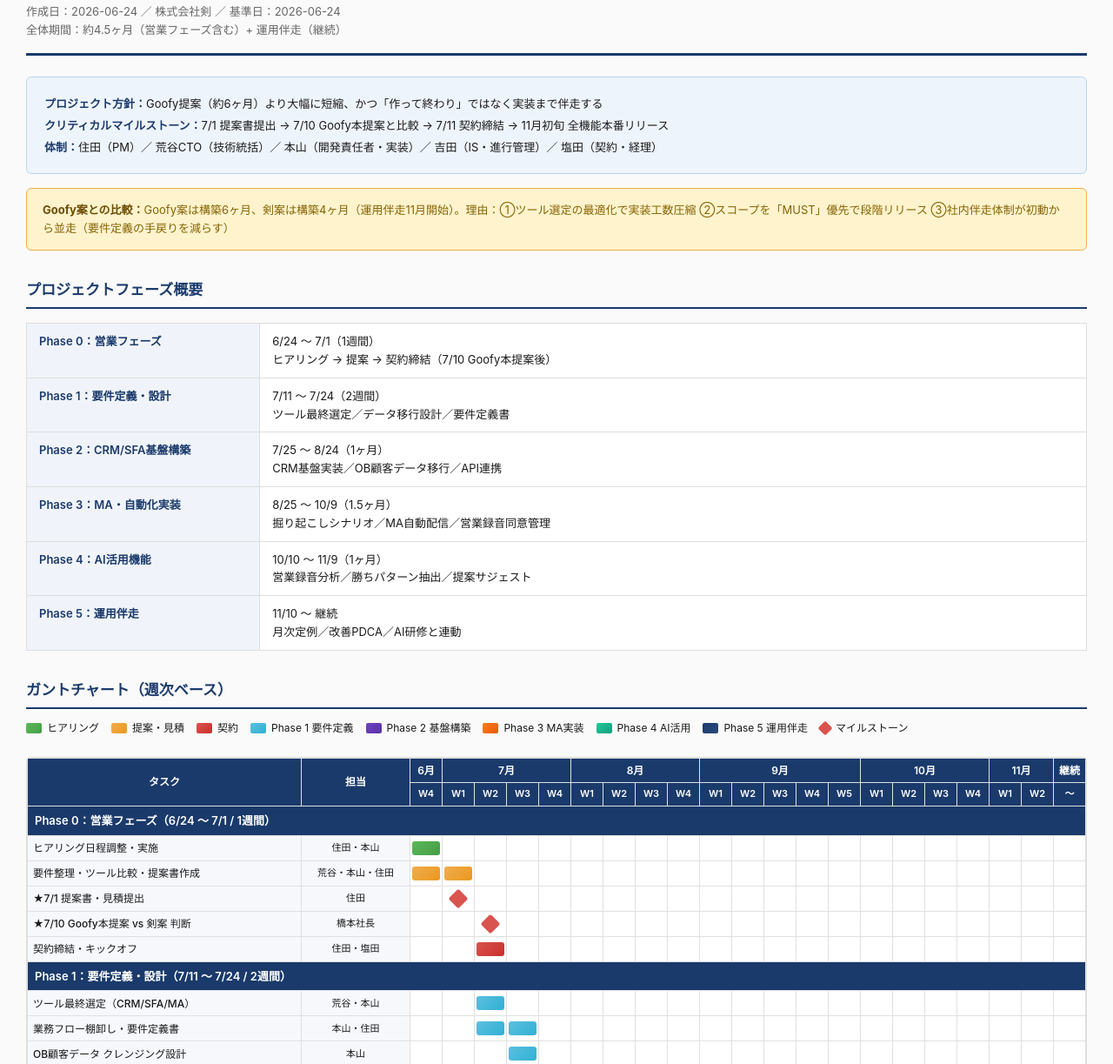
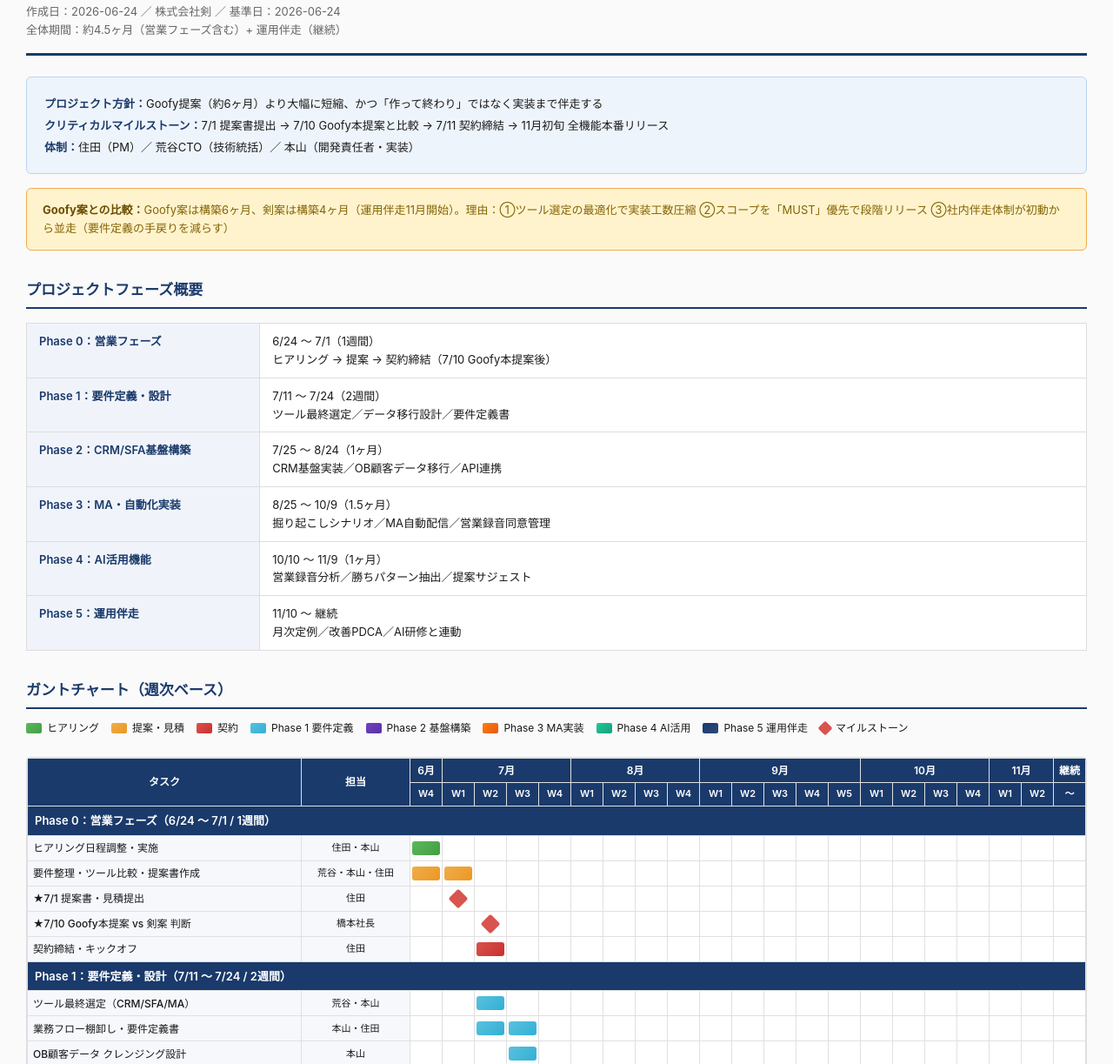
Before and after one commit to sryuma/jukan-sfa-crm-proposal, a plain HTML site: page 02_ガントチャート_住環境ジャパン_20260624.html in a window 1280 px wide. Shown: the part 71-1294 px from the top of the page at 87% size. Drawn offline with Linux system fonts and the light colour scheme.

Commit message:
体制から吉田・塩田を除外（住田・荒谷CTO・本山の3名体制に修正）

```diff
--- a/02_ガントチャート_住環境ジャパン_20260624.html
+++ b/02_ガントチャート_住環境ジャパン_20260624.html
@@ -69,7 +69,7 @@
 <div class="summary-box">
   <p><b>プロジェクト方針：</b>Goofy提案（約6ヶ月）より大幅に短縮、かつ「作って終わり」ではなく実装まで伴走する</p>
   <p><b>クリティカルマイルストーン：</b>7/1 提案書提出 → 7/10 Goofy本提案と比較 → 7/11 契約締結 → 11月初旬 全機能本番リリース</p>
-  <p><b>体制：</b>住田（PM）／ 荒谷CTO（技術統括）／ 本山（開発責任者・実装）／ 吉田（IS・進行管理）／ 塩田（契約・経理）</p>
+  <p><b>体制：</b>住田（PM）／ 荒谷CTO（技術統括）／ 本山（開発責任者・実装）</p>
 </div>
 
 <div class="alert">
@@ -180,7 +180,7 @@
 
     <tr>
       <td class="task-name">契約締結・キックオフ</td>
-      <td class="owner">住田・塩田</td>
+      <td class="owner">住田</td>
       <td class="week-cell"></td>
       <td class="week-cell"></td>
       <td class="week-cell"><div class="bar bar-contract"></div></td>
```
Also changed, not shown: index.html (+1 -1 lines).
